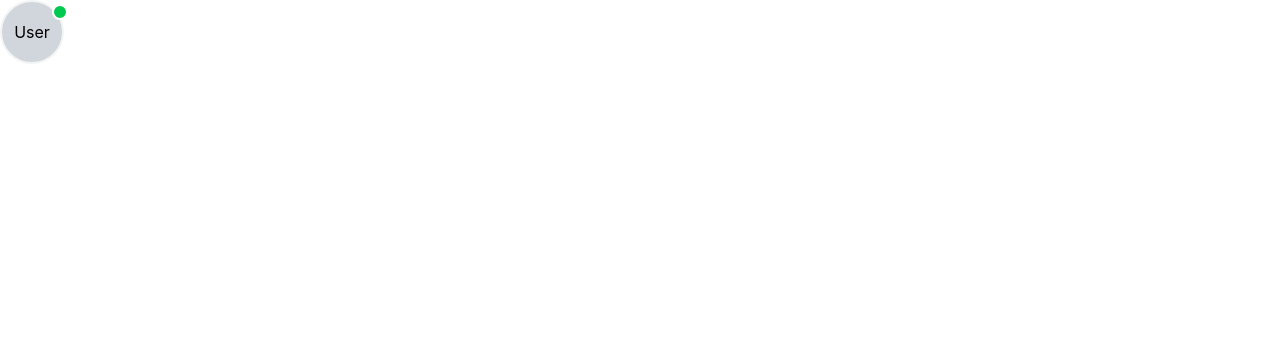
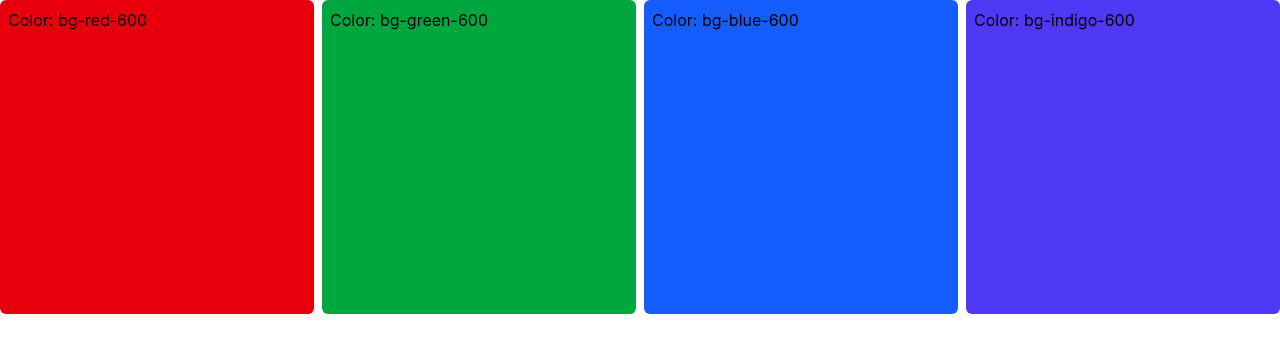
Before and after one commit to hibichan1789/react-tailwind-practice, a React (Vite) app: page / in a window 1280 px wide. Shown: the top 352 px of the page. Built offline with nearby package versions, Linux system fonts and the light colour scheme.

Commit message:
今日は頭痛いから勉強を切り上げて睡眠する

```diff
--- a/src/App.tsx
+++ b/src/App.tsx
@@ -147,8 +147,58 @@ function OnlineStatus(){
     </div>
   );
 }
+function ImageCardBase(){
+  return(
+    <div className="w-48 bg-white rounded-2xl overflow-hidden shadow-md border">
+      <div className="h-32 bg-blue-400"></div>
+      <div className="p-4">
+        <p className="font-bold text-sm">カードタイトル</p>
+      </div>
+    </div>
+  );
+}
+function ProgressBar(){
+  return(
+    <div className="flex items-center gap-2 p-2">
+      <div className="bg-gray-200 w-64 h-4 rounded-full overflow-hidden group">
+        <div className="h-full bg-indigo-600 w-0 group-hover:w-[70%] transition-all duration-1000"></div>
+      </div>
+      <p className="text-xs">70%</p>
+    </div>
+  );
+}
+function CardGrid(){
+  return(
+    <div className="grid grid-cols-3 gap-4 p-4">
+      <div className="bg-blue-100 p-4 rounded">Card 1</div>
+      <div className="bg-blue-200 p-4 rounded">Card 2</div>
+      <div className="bg-blue-300 p-4 rounded">Card 3</div>
+      <div className="bg-blue-400 p-4 rounded">Card 4</div>
+    </div>
+  );
+}
+const colors = [
+    { name: "red", class: "bg-red-600" },
+    { name: "green", class: "bg-green-600" },
+    { name: "blue", class: "bg-blue-600" },
+    { name: "indigo", class: "bg-indigo-600" },
+  ];
+//tailwindでは完全なクラス名がないといけない（動的にクラスを作成してはいけない）
+function ColorGallery(){
+  return(
+    <div className="grid grid-cols-4 gap-2">
+      {colors.map(color => {
+        return(
+          <div className={`${color.class} rounded-md hover:scale-110 cursor-pointer aspect-square p-2`} key={color.class}>
+            Color: {color.class}
+          </div>
+        );
+      })}
+    </div>
+  );
+}
 export default function TailWindApp(){
   return(
-    <OnlineStatus/>
+    <ColorGallery/>
   );
 }
```
Also changed, not shown: 1 other file (tests, documents, lock files or other folders).
